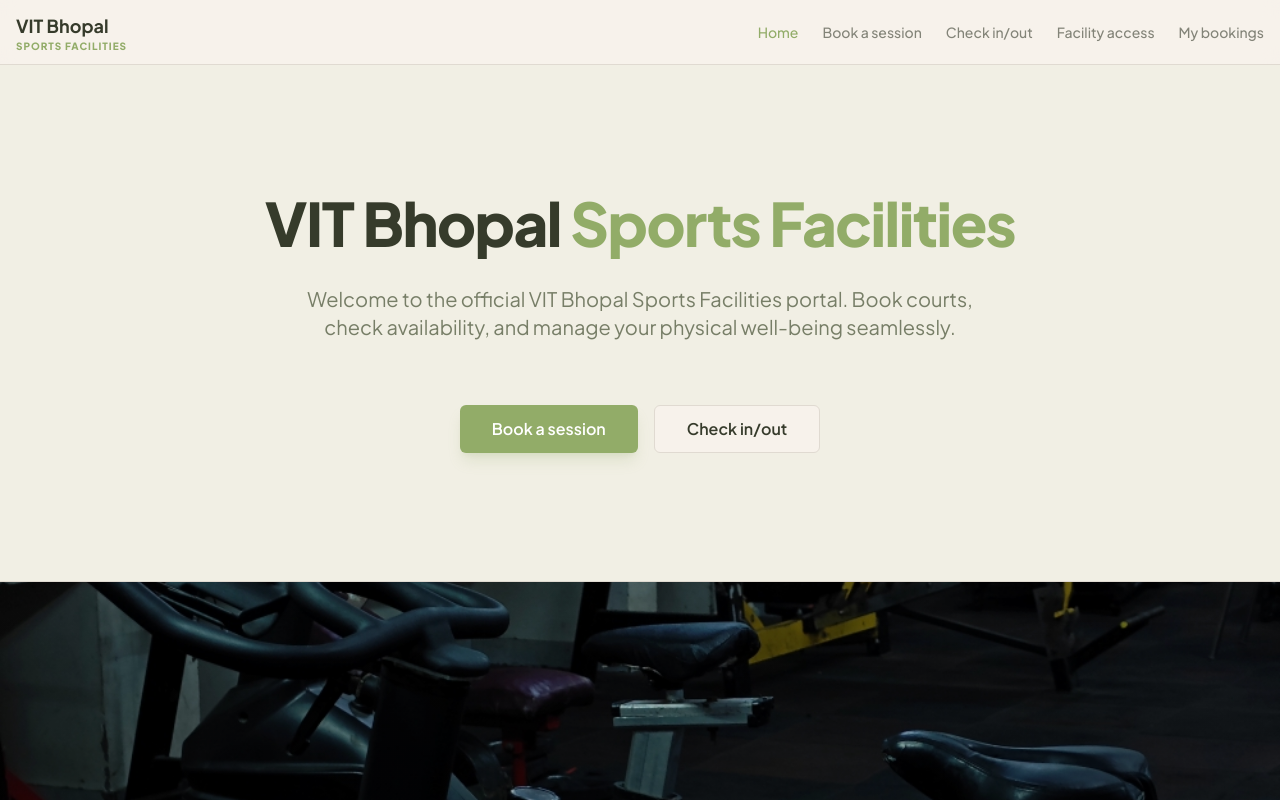
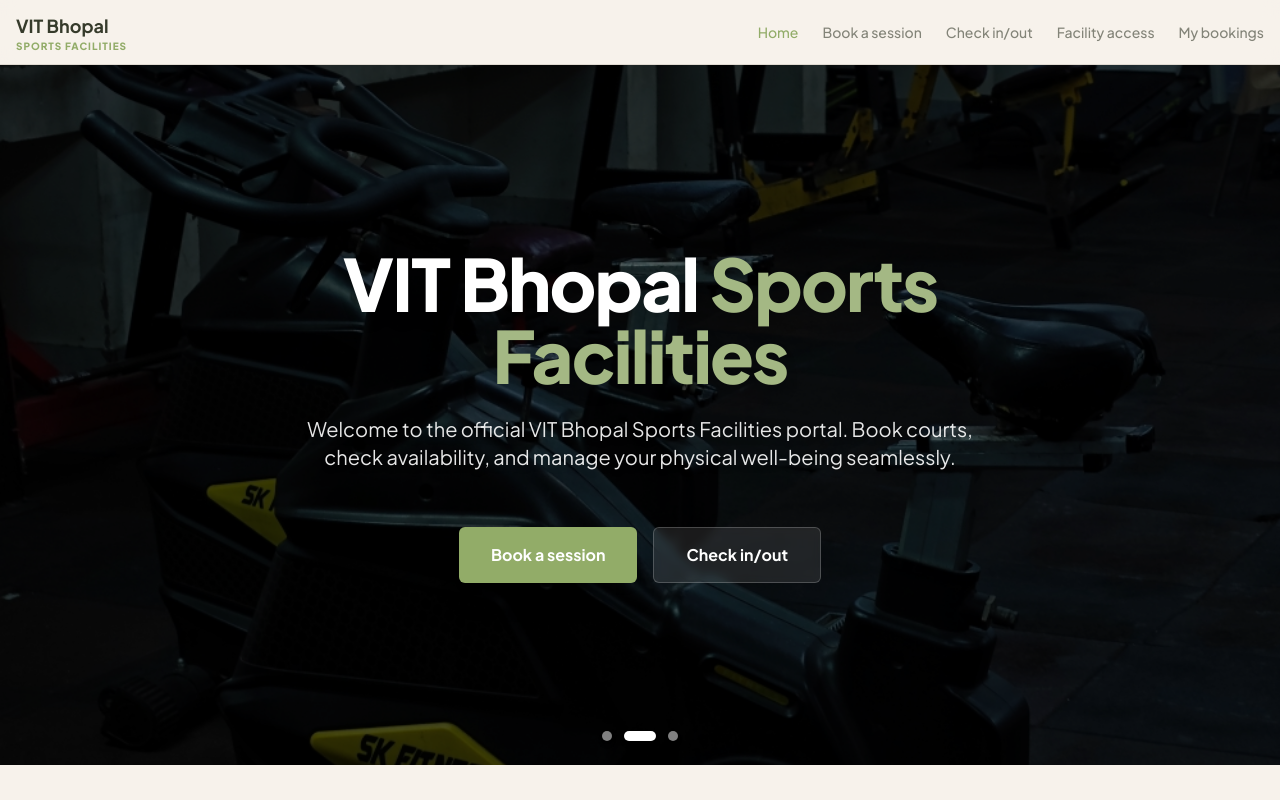
Before and after one commit to shahabhilash/vit-bhopal-sports-facilities, a Next.js app: page / in a window 1280 px wide. Shown: the top 800 px of the page. Built offline with nearby package versions, Linux system fonts and the light colour scheme.

Commit message:
Upgrade homepage to use a premium Hero Image Slider

```diff
--- a/app/page.tsx
+++ b/app/page.tsx
@@ -16,31 +16,7 @@ const getImageForSport = (id: string) => {
 export default function Home() {
   return (
     <div className="flex flex-col min-h-screen">
-      {/* Official Hero Section */}
-      <section className="relative w-full bg-background py-20 md:py-32 overflow-hidden border-b border-border">
-        <div className="absolute inset-0 bg-primary/5 bg-[bottom_1px_center]" />
-        <div className="container px-4 md:px-6 relative z-10 max-w-5xl mx-auto text-center space-y-8">
-          <h1 className="text-4xl md:text-6xl font-extrabold tracking-tight text-foreground mb-4">
-            VIT Bhopal <br className="md:hidden" />
-            <span className="text-primary">
-              Sports Facilities
-            </span>
-          </h1>
-          <p className="text-lg md:text-xl text-muted-foreground max-w-2xl mx-auto leading-relaxed">
-            Welcome to the official VIT Bhopal Sports Facilities portal. Book courts, check availability, and manage your physical well-being seamlessly.
-          </p>
-          <div className="flex flex-col sm:flex-row justify-center gap-4 pt-8">
-            <Button asChild size="lg" className="rounded-md px-8 shadow-lg shadow-primary/20 h-12 text-base font-semibold transition-all hover:scale-[1.02]">
-              <Link href="/book">Book a session</Link>
-            </Button>
-            <Button asChild variant="outline" size="lg" className="rounded-md px-8 h-12 text-base font-semibold border-border hover:bg-secondary transition-all hover:scale-[1.02]">
-              <Link href="/check-in">Check in/out</Link>
-            </Button>
-          </div>
-        </div>
-      </section>
-
-      {/* Stunning Automated Photo Slider */}
+      {/* Stunning Automated Photo Slider overlaid with Hero Text */}
       <Slider />
 
       <section className="py-16 md:py-24 container mx-auto px-4 max-w-7xl">
--- a/components/slider.tsx
+++ b/components/slider.tsx
@@ -1,6 +1,8 @@
 "use client";
 import React, { useState, useEffect } from "react";
 import Image from "next/image";
+import Link from "next/link";
+import { Button } from "@/components/ui/button";
 
 const images = [
   "/images/slider-1.JPG",
@@ -19,12 +21,12 @@ export default function Slider() {
   }, []);
 
   return (
-    <div className="relative w-full h-[400px] md:h-[550px] overflow-hidden bg-slate-900 group">
+    <section className="relative w-full h-[600px] md:h-[700px] overflow-hidden bg-slate-900 group">
       {images.map((src, idx) => (
         <div
           key={idx}
           className={`absolute inset-0 transition-opacity duration-1000 ease-in-out ${
-            idx === currentIndex ? "opacity-100 z-10" : "opacity-0 z-0"
+            idx === currentIndex ? "opacity-100 z-0" : "opacity-0 z-0"
           }`}
         >
           <Image
@@ -34,20 +36,47 @@ export default function Slider() {
             className="object-cover"
             priority={idx === 0}
           />
-          <div className="absolute inset-0 bg-gradient-to-t from-black/60 to-black/10" />
         </div>
       ))}
+
+      {/* Heavy dark gradient overlay to ensure white text is always readable */}
+      <div className="absolute inset-0 bg-black/60 z-10" />
+
+      {/* Hero Content overlaid on top */}
+      <div className="absolute inset-0 z-20 flex flex-col items-center justify-center text-center px-4 md:px-6">
+        <div className="max-w-4xl space-y-6">
+          <h1 className="text-4xl md:text-6xl lg:text-7xl font-extrabold tracking-tight text-white mb-4 drop-shadow-lg">
+            VIT Bhopal <br className="md:hidden" />
+            <span className="text-[#a4b884]">
+              Sports Facilities
+            </span>
+          </h1>
+          <p className="text-lg md:text-xl text-white/90 max-w-2xl mx-auto leading-relaxed drop-shadow-md">
+            Welcome to the official VIT Bhopal Sports Facilities portal. Book courts, check availability, and manage your physical well-being seamlessly.
+          </p>
+          <div className="flex flex-col sm:flex-row justify-center gap-4 pt-8">
+            <Button asChild size="lg" className="rounded-md px-8 shadow-xl shadow-black/20 h-14 text-base font-bold transition-all hover:scale-[1.03] bg-primary text-primary-foreground hover:bg-primary/90">
+              <Link href="/book">Book a session</Link>
+            </Button>
+            <Button asChild variant="outline" size="lg" className="rounded-md px-8 h-14 text-base font-bold bg-white/10 text-white border-white/20 hover:bg-white/20 transition-all hover:scale-[1.03] backdrop-blur-sm">
+              <Link href="/check-in">Check in/out</Link>
+            </Button>
+          </div>
+        </div>
+      </div>
+
+      {/* Slider indicators */}
       <div className="absolute bottom-6 left-1/2 -translate-x-1/2 flex gap-3 z-20">
         {images.map((_, idx) => (
           <button
             key={idx}
             onClick={() => setCurrentIndex(idx)}
-            className={`w-2 h-2 md:w-2.5 md:h-2.5 rounded-full transition-all ${
+            className={`w-2 h-2 md:w-2.5 md:h-2.5 rounded-full transition-all shadow-md ${
               idx === currentIndex ? "bg-white w-6 md:w-8" : "bg-white/50 hover:bg-white/80"
             }`}
           />
         ))}
       </div>
-    </div>
+    </section>
   );
 }
```
